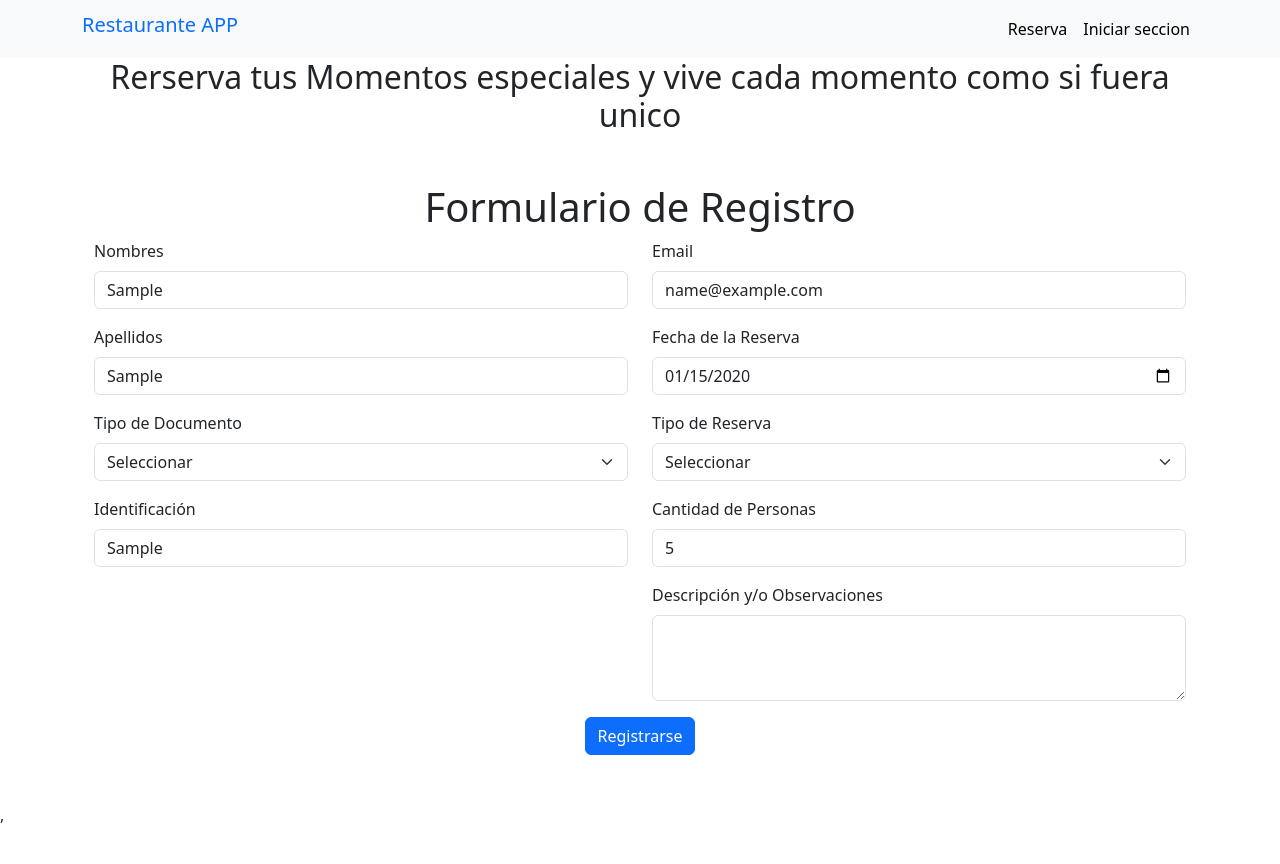
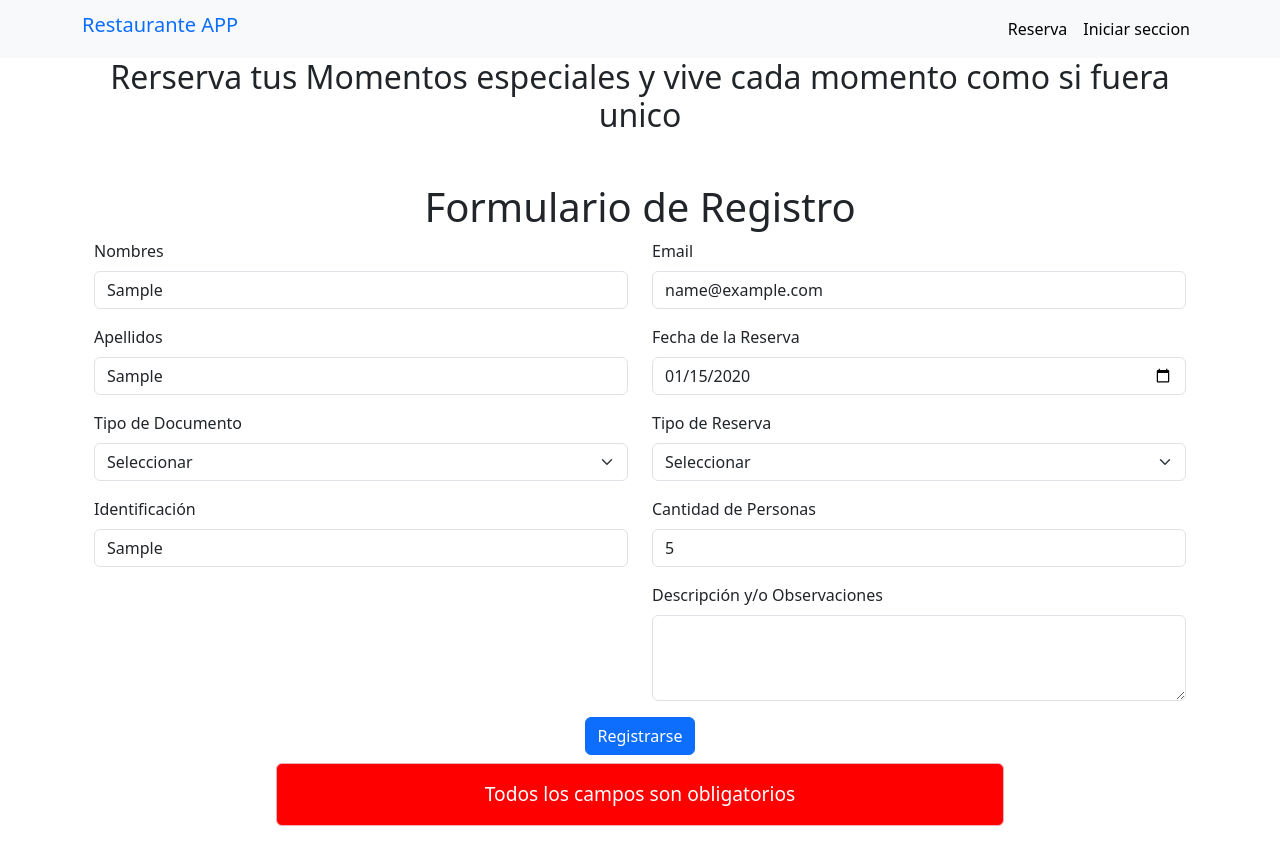
Before and after one commit to carlos060798/RestauranteApp, a React (Vite) app in the folder frontend/: page / in a window 1280 px wide. Both pictures are taken after typing "Sample", "Sample", "Sample", "name@example.com", "2020-01-15", "5" into the empty fields and a click on the button "Registrarse". Shown: the top 864 px of the page. Before the commit the page ends 827 px from the top, so only its background shows below. Built offline with nearby package versions, Linux system fonts and the light colour scheme; no server answers.

Commit message:
version  fianl modulo de reservas

```diff
--- /dev/null
+++ b/frontend/src/Componets/generales/Alerta.jsx
@@ -0,0 +1,43 @@
+function Alerta({ alerta }) {
+  return (
+    <>
+      <div
+        className={`alert ${
+          alerta.error ? "alert-danger" : "alert-primary"
+        } text-center p-3 rounded-xl uppercase text-white text-center font-bold text-sm mb-10 mt-2 col-md-8 col-sm-12 mx-auto`}
+        role="alert"
+        style={{
+          backgroundColor: alerta.error ? "#ff0000" : "#007bff",
+          fontSize: "1.2rem",
+        }}
+      >
+        {alerta.msg}
+      </div>
+
+    </>
+  );
+}
+
+export default Alerta;
+
+/*
+  <div
+          className={`alert ${alerta.error ? 'alert-danger' : 'alert-primary'} text-center p-3 rounded-xl uppercase text-white font-bold text-sm mb-10`}
+          role="alert"
+        >
+          {alerta.msg}
+        </div>
+
+          <div
+        className={`alert ${
+          alerta.error ? "alert-danger" : "alert-primary"
+        } text-center p-3 rounded-xl uppercase text-white text-center font-bold text-sm mb-10 mt-2`}
+        role="alert"
+        style={{
+          backgroundColor: alerta.error ? "#ff0000" : "#007bff",
+          fontSize: "0.9rem",
+        }}
+      >
+        {alerta.msg}
+      </div>
+*/
--- a/frontend/src/Componets/generales/FormReserva.jsx
+++ b/frontend/src/Componets/generales/FormReserva.jsx
@@ -1,4 +1,255 @@
 import { useState } from "react";
+import axios from "axios";
+import Alerta from "./Alerta"; // Importamos el componente de alerta
+
+function FormReservas() {
+  const [formData, setFormData] = useState({
+    nombres: "",
+    apellidos: "",
+    tipodocumento: "",
+    identificacion: "",
+    email: "",
+  });
+
+  const [DataReserva, setDataReserva] = useState({
+    fecha_reserva: "",
+    tipo_reserva: "",
+    cantidad_personas: "",
+    observaciones: "",
+  });
+
+  const [alerta, setAlerta] = useState({}); // Estado para mostrar la alerta
+
+  const handleChange = (e) => {
+    const { name, value } = e.target;
+    setFormData((prevFormData) => ({
+      ...prevFormData,
+      [name]: value,
+    }));
+  };
+
+  const handleChangeReserva = (e) => {
+    const { name, value } = e.target;
+    setDataReserva((prevDataReserva) => ({
+      ...prevDataReserva,
+      [name]: value,
+    }));
+  };
+
+  const handleReserva = async (e) => {
+    e.preventDefault();
+
+    // Validar que no falten campos
+    if (
+      [
+        formData.nombres,
+        formData.apellidos,
+        formData.tipodocumento,
+        formData.identificacion,
+        formData.email,
+        DataReserva.fecha_reserva,
+        DataReserva.tipo_reserva,
+        DataReserva.cantidad_personas,
+      ].includes("")
+    ) {
+      setAlerta({
+        msg: "Todos los campos son obligatorios",
+        error: true,
+      });
+      return;
+    }
+
+    try {
+      // 1. Llamar a la API para crear el usuario
+      const usuarioResponse = await axios.post(
+        "http://localhost:4000/user",
+        formData
+      );
+      const usuarioId = usuarioResponse.data.idUsuer;
+
+      // 2. Llamar a la API para crear la reserva usando el ID del usuario
+      await axios.post(
+        `http://localhost:4000/reservas/${usuarioId}`,
+        DataReserva
+      );
+
+      console.log("Reserva creada exitosamente");
+      // Mostrar alerta de éxito
+      setAlerta({
+        msg: "Reserva creada exitosamente",
+        error: false,
+      });
+
+      // Limpiar formulario
+      setFormData({
+        nombres: "",
+        apellidos: "",
+        tipodocumento: "",
+        identificacion: "",
+        email: "",
+      });
+      setDataReserva({
+        fecha_reserva: "",
+        tipo_reserva: "",
+        cantidad_personas: "",
+        observaciones: "",
+      });
+    } catch (error) {
+      console.error("Error al crear la reserva:", error);
+      // Mostrar alerta de error
+      setAlerta({
+        msg: "Error al crear la reserva",
+        error: true,
+      });
+    }
+  };
+
+  return (
+    <>
+      <div className="container my-5">
+        <h1 className="text-center">Formulario de Registro</h1>
+        <form onSubmit={handleReserva}>
+          <div className="row">
+            <div className="col-md-6">
+              <div className="mb-3">
+                <label htmlFor="nombres" className="form-label">
+                  Nombres
+                </label>
+                <input
+                  type="text"
+                  className="form-control"
+                  name="nombres"
+                  value={formData.nombres}
+                  onChange={handleChange}
+                />
+              </div>
+              <div className="mb-3">
+                <label htmlFor="apellidos" className="form-label">
+                  Apellidos
+                </label>
+                <input
+                  type="text"
+                  className="form-control"
+                  name="apellidos"
+                  value={formData.apellidos}
+                  onChange={handleChange}
+                />
+              </div>
+              <div className="mb-3">
+                <label htmlFor="tipodocumento" className="form-label">
+                  Tipo de Documento
+                </label>
+                <select
+                  className="form-select"
+                  name="tipodocumento"
+                  value={formData.tipodocumento}
+                  onChange={handleChange}
+                >
+                  <option value="">Seleccionar</option>
+                  <option value="cc">Cédula de Ciudadanía</option>
+                  <option value="ti">Tarjeta de Identidad</option>
+                  <option value="ce">Cédula de Extranjería</option>
+                  <option value="pp">Pasaporte</option>
+                </select>
+              </div>
+              <div className="mb-3">
+                <label htmlFor="identificacion" className="form-label">
+                  Identificación
+                </label>
+                <input
+                  type="text"
+                  className="form-control"
+                  name="identificacion"
+                  value={formData.identificacion}
+                  onChange={handleChange}
+                />
+              </div>
+            </div>
+            <div className="col-md-6">
+              <div className="mb-3">
+                <label htmlFor="email" className="form-label">
+                  Email
+                </label>
+                <input
+                  type="email"
+                  className="form-control"
+                  name="email"
+                  value={formData.email}
+                  onChange={handleChange}
+                />
+              </div>
+              <div className="mb-3">
+                <label htmlFor="fecha_reserva" className="form-label">
+                  Fecha de la Reserva
+                </label>
+                <input
+                  type="date"
+                  className="form-control"
+                  name="fecha_reserva"
+                  value={DataReserva.fecha_reserva}
+                  onChange={handleChangeReserva}
+                />
+              </div>
+              <div className="mb-3">
+                <label htmlFor="tipo_reserva" className="form-label">
+                  Tipo de Reserva
+                </label>
+                <select
+                  className="form-select"
+                  name="tipo_reserva"
+                  value={DataReserva.tipo_reserva}
+                  onChange={handleChangeReserva}
+                >
+                  <option value="">Seleccionar</option>
+                  <option value="cena">Cena</option>
+                  <option value="almuerzo">Almuerzo</option>
+                  <option value="onces">Onces</option>
+                  <option value="cumpleaños">Cumpleaños</option>
+                  <option value="ocasión especial">Ocasión Especial</option>
+                </select>
+              </div>
+              <div className="mb-3">
+                <label htmlFor="cantidadPersonas" className="form-label">
+                  Cantidad de Personas
+                </label>
+                <input
+                  type="number"
+                  className="form-control"
+                  name="cantidad_personas"
+                  value={DataReserva.cantidad_personas}
+                  onChange={handleChangeReserva}
+                />
+              </div>
+              <div className="mb-3">
+                <label htmlFor="observaciones" className="form-label">
+                  Descripción y/o Observaciones
+                </label>
+                <textarea
+                  className="form-control"
+                  name="observaciones"
+                  rows="3"
+                  value={DataReserva.observaciones}
+                  onChange={handleChangeReserva}
+                ></textarea>
+              </div>
+            </div>
+          </div>
+          <div className="text-center">
+            <button type="submit" className="btn btn-primary">
+              Registrarse
+            </button>
+          </div>
+        </form>
+        {alerta.msg && <Alerta alerta={alerta} />}{" "}
+        {/* Mostrar la alerta si existe */}
+      </div>
+    </>
+  );
+}
+
+export default FormReservas;
+
+/*import { useState } from "react";
 import axios from 'axios';
 
 function FormReservas() {
@@ -160,4 +411,4 @@ function FormReservas() {
     </>  );
 }
 
-export default FormReservas;
+export default FormReservas;*/
```
